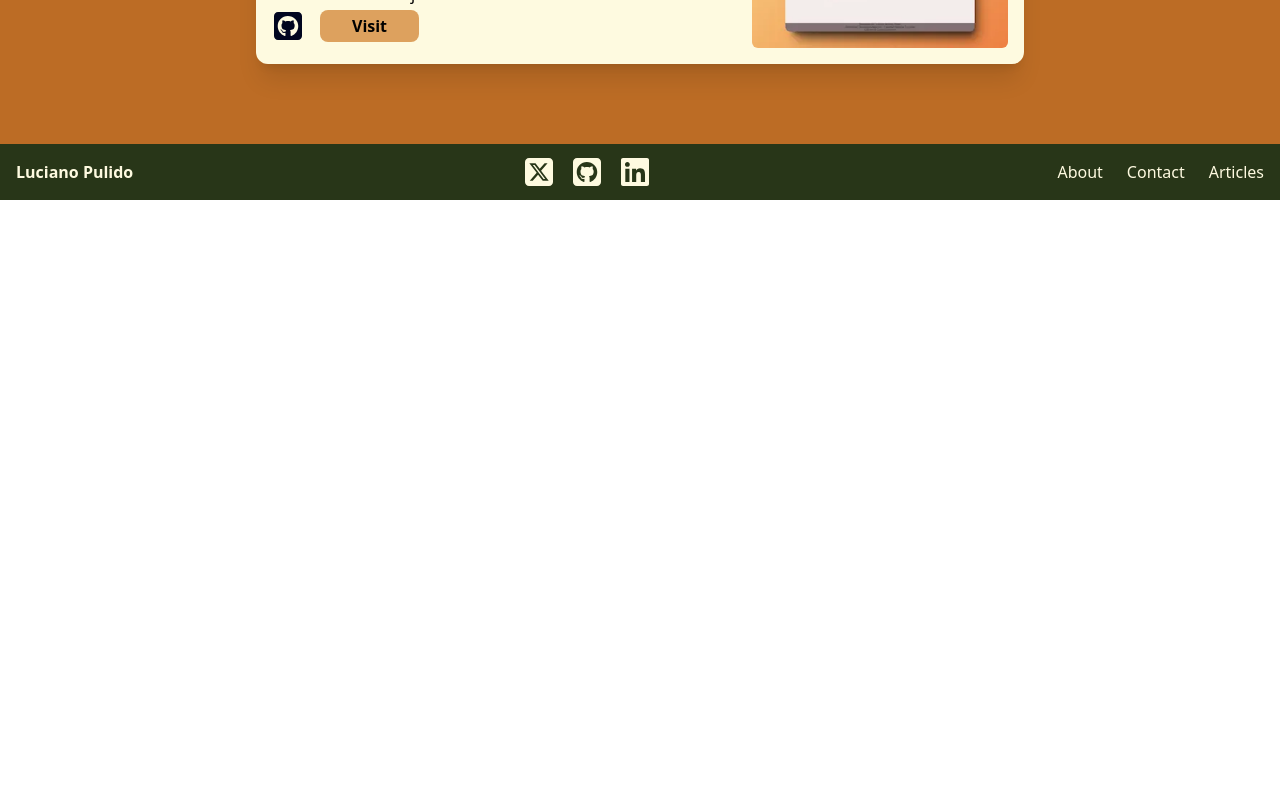
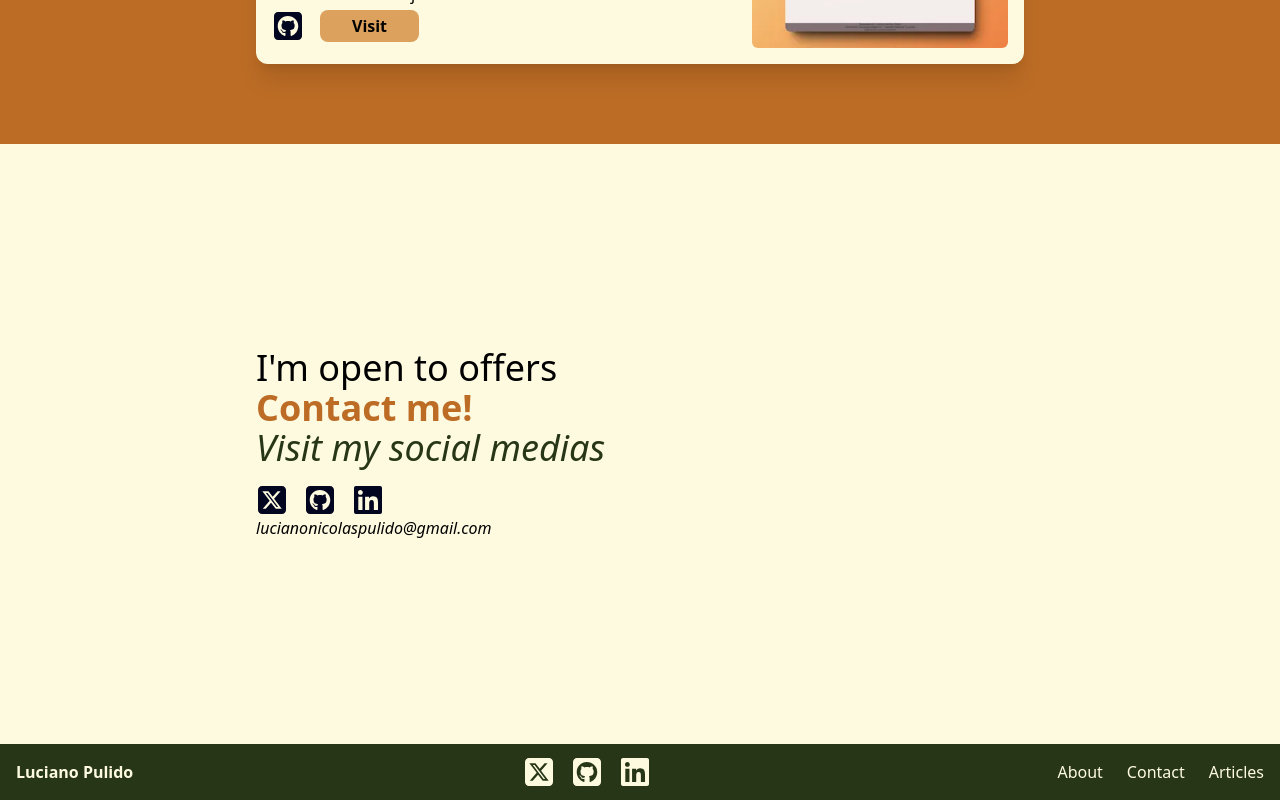
Before and after one commit to PulidoLuciano/LucianoPulido, a React (Vite) app in the folder Frontend/: page / in a window 1280 px wide. Shown: the part 1640-2440 px from the top of the page. Before the commit the page ends 1840 px from the top, so only its background shows below. Built offline with nearby package versions, Linux system fonts and the light colour scheme.

Commit message:
Add contact section

```diff
--- a/Frontend/src/pages/portfolio.tsx
+++ b/Frontend/src/pages/portfolio.tsx
@@ -44,6 +44,21 @@ export default function Portfolio(){
                     <Project title="Hamming calculator" description="A web application to codify binary series with Hamming code" image="/hamming.webp" github="https://github.com/PulidoLuciano/Hamming" visit="https://hamming-five.vercel.app/" technologies="React.js"/>
                 </div>
             </section>
+            <section className="h-[75vh] flex flex-col justify-center p-2 select-none">
+                <div className="max-w-screen-mobileS laptop:max-w-screen-tablet m-auto w-full flex justify-between items-center">
+                    <div>
+                        <h1 className="text-4xl">I'm open to offers</h1>
+                        <h1 className="text-4xl text-secondary-dark"><strong>Contact me!</strong></h1>
+                        <h1 className="text-4xl text-primary-dark"><em>Visit my social medias</em></h1>
+                        <div className="flex gap-4 mt-4">
+                            <a href="x.com"><img src={xIcon} alt="X's icon" className="size-8 invert hover:brightness-110"/></a>
+                            <a href="github.com"><img src={githubIcon} alt="GitHub's icon" className="size-8 invert hover:brightness-110"/></a>
+                            <a href="linkedIn.com"><img src={linkedInIcon} alt="LinkedIn's icon" className="size-8 invert hover:brightness-110"/></a>
+                        </div>
+                        <p className="select-text italic">lucianonicolaspulido@gmail.com</p>
+                    </div>
+                </div>
+            </section>
         </main>
     )
 }
```
